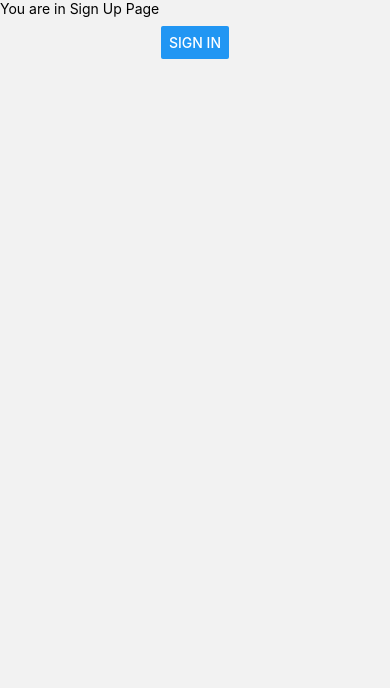
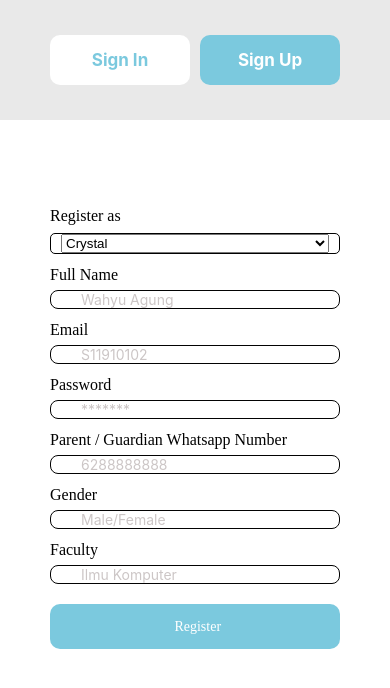
Before and after one commit to WahyuAgungBudiyanto/udorm, a React Native app: screen /SignUp in a window 390 px wide. Shown: the top 688 px of the page. Built offline with nearby package versions, Linux system fonts and the light colour scheme.

Commit message:
Sign In & Sign Up desain

```diff
--- a/package.json
+++ b/package.json
@@ -11,6 +11,7 @@
     "lint": "eslint ."
   },
   "dependencies": {
+    "@react-native-picker/picker": "^2.4.8",
     "@react-navigation/native": "^6.1.0",
     "@react-navigation/native-stack": "^6.9.5",
     "babel-plugin-module-resolver": "^4.1.0",
@@ -19,6 +20,7 @@
     "react-native": "0.70.6",
     "react-native-geolocation-service": "^5.3.1",
     "react-native-maps": "^1.3.2",
+    "react-native-radio-buttons-group": "^2.3.2",
     "react-native-safe-area-context": "^4.4.1",
     "react-native-screens": "^3.18.2",
     "react-native-svg": "^13.8.0",
--- a/src/assets/images/index.js
+++ b/src/assets/images/index.js
@@ -0,0 +1,3 @@
+import Exit from './exit.png';
+
+export {Exit};
--- a/src/components/atoms/Buttons/index.js
+++ b/src/components/atoms/Buttons/index.js
@@ -1,29 +1,39 @@
-import { StyleSheet, Text, View, TouchableOpacity } from 'react-native'
-import React from 'react'
+import {StyleSheet, Text, View, TouchableOpacity} from 'react-native';
+import React from 'react';
 
-const Button = ({title, color='#02CF8E', textColor='#020202', onPress}) => {
+const Button = ({
+  title,
+  color = '#02CF8E',
+  textColor = '#020202',
+  mL,
+  mT,
+  onPress,
+}) => {
   return (
     <TouchableOpacity onPress={onPress} activeOpacity={0.7}>
       <View style={styles.container(color)}>
         <Text style={styles.text(textColor)}>{title}</Text>
       </View>
     </TouchableOpacity>
-  )
-}
+  );
+};
 
-export default Button
+export default Button;
 
 const styles = StyleSheet.create({
-  container: (color) => ({
+  container: (color, pdL, pH, mH) => ({
     height: 45,
     backgroundColor: color,
     alignItems: 'center',
     justifyContent: 'center',
-    borderRadius: 8,
+    paddingLeft: 10,
+    paddingHorizontal: 50,
+    marginHorizontal: 50,
+    borderRadius: 10,
   }),
-  text: (textColor) => ({
+  text: textColor => ({
     fontSize: 14,
     fontFamily: 'Poppins-Medium',
     color: textColor,
-  })
-})
+  }),
+});
--- a/src/components/atoms/Label/index.js
+++ b/src/components/atoms/Label/index.js
@@ -1,18 +1,42 @@
-import { StyleSheet, Text, View } from 'react-native'
-import React from 'react'
+import {StyleSheet, Text, View} from 'react-native';
+import React from 'react';
 
-const Label = ({title, textFam = 'Poppins-Medium', textSize = 14, mL, mT}) => {
-  return <Text style={styles.txt(textFam, textSize, mL, mT)}>{title}</Text>;
+const Label = ({
+  title,
+  textFam = 'Poppins-Medium',
+  textSize = 14,
+  textColor = '#000000',
+  tALight,
+  jContent,
+  mL,
+  mT,
+}) => {
+  return (
+    <Text
+      style={styles.txt(
+        textFam,
+        textSize,
+        textColor,
+        tALight,
+        jContent,
+        mL,
+        mT,
+      )}>
+      {title}
+    </Text>
+  );
 };
 
 export default Label;
 
 const styles = StyleSheet.create({
-  txt: (textFam, textSize, mL, mT) => ({
+  txt: (textFam, textSize, textColor, tALight, jContent, mL, mT) => ({
     fontFamily: textFam,
     fontSize: textSize,
-    color: '#000000',
+    color: textColor,
     marginLeft: mL,
     marginTop: mT,
+    textAlign: tALight,
+    justifyContent: jContent,
   }),
 });
--- a/src/components/atoms/TextInput/index.js
+++ b/src/components/atoms/TextInput/index.js
@@ -5,7 +5,7 @@ const TextInput = ({title, placeholder}) => {
   return (
     <View>
       <Text style={styles.text}>{title}</Text>
-      <TextInputRN style={styles.input} placeholder={placeholder} />
+      <TextInputRN style={styles.input} placeholder={placeholder} placeholderTextColor="#CCC6C6"/>
     </View>
   );
 };
@@ -24,8 +24,8 @@ const styles = StyleSheet.create({
     borderWidth: 1,
     borderColor: '#020202',
     borderRadius: 8,
-    paddingLeft: 10,
-    paddingHorizontal: 10,
+    paddingLeft: 30,
+    paddingHorizontal: 150,
     marginHorizontal: 50,
   },
 });
--- a/src/components/molecules/Header/index.js
+++ b/src/components/molecules/Header/index.js
@@ -1,39 +1,27 @@
 import {StyleSheet, Text, View, TouchableOpacity, Button} from 'react-native';
 import React from 'react';
-import {IconBack} from '../../../assets/';
+import {IconBack, Exit} from '../../../assets';
 import {Gap} from './src/components/molecules';
 
-const Header = ({text, onPress, btnSignIn, btnSignUp}) => {
+const Header = ({onPress, navigation, SigninColor, SignupColor, SigninColorBack, SignupColorBack}) => {
   return (
     <View style={styles.container}>
       {/*Icon Back*/}
       <View style={styles.iconBack}>
-        <TouchableOpacity activeAOpacity={0.7} onPress={onPress}>
-          {/*<IconBack />*/}
-        </TouchableOpacity>
+        <TouchableOpacity
+          activeAOpacity={0.7}
+          onPress={onPress}></TouchableOpacity>
       </View>
       {/*Logo dan Teks*/}
       <View style={styles.logoWrapper}>
-        <View
-          style={[
-            styles.buttonWrapper,
-            {height: 50, backgroundColor: '#7BC9DE'},
-          ]}>
-          <TouchableOpacity onPress={() => btnSignIn()}>
-            <Text style={{color: '#FFFF', fontWeight: 'bold', fontSize: 17}}>
-              Sign In
-            </Text>
+        <View style={styles.btnSigninBack(SigninColorBack)}>
+          <TouchableOpacity onPress={() => navigation.navigate('SignIn')}>
+            <Text style={styles.btnSignin(SigninColor)}>Sign In</Text>
           </TouchableOpacity>
         </View>
-        <View
-          style={[
-            styles.buttonWrapper,
-            {height: 50, backgroundColor: 'white'},
-          ]}>
-          <TouchableOpacity onPress={() => btnSignUp()}>
-            <Text style={{color: '#7BC9DE', fontWeight: 'bold', fontSize: 17}}>
-              Sign Up
-            </Text>
+        <View style={styles.btnSignupBack(SignupColorBack)}>
+          <TouchableOpacity onPress={() => navigation.navigate('SignUp')}>
+            <Text style={styles.btnSignup(SignupColor)}>Sign Up</Text>
           </TouchableOpacity>
         </View>
       </View>
@@ -49,6 +37,34 @@ const styles = StyleSheet.create({
     height: 120,
     backgroundColor: 'rgba(211, 211, 211, 0.5)',
   },
+  btnSignin: SigninColor => ({
+    color: SigninColor,
+    fontWeight: 'bold',
+    fontSize: 17,
+  }),
+  btnSignup: SignupColor => ({
+    color: SignupColor,
+    fontWeight: 'bold',
+    fontSize: 17,
+  }),
+  btnSigninBack: SigninColorBack => ({
+    backgroundColor: SigninColorBack,
+    height: 50,
+    width: 140,
+    margin: 5,
+    borderRadius: 10,
+    alignItems: 'center',
+    justifyContent: 'center',
+  }),
+  btnSignupBack: SignupColorBack => ({
+    backgroundColor: SignupColorBack,
+    height: 50,
+    width: 140,
+    margin: 5,
+    borderRadius: 10,
+    alignItems: 'center',
+    justifyContent: 'center',
+  }),
   iconBack: {
     marginLeft: 29,
     marginTop: 30,
@@ -56,11 +72,4 @@ const styles = StyleSheet.create({
   logoWrapper: {
     flexDirection: 'row', // align children horizontally
   },
-  buttonWrapper: {
-    width: 140,
-    margin: 5,
-    borderRadius: 10,
-    alignItems: 'center',
-    justifyContent: 'center',
-  },
 });
--- /dev/null
+++ b/src/pages/Home/index.js
@@ -0,0 +1,23 @@
+import React, {useState} from 'react';
+import {StyleSheet, View, TouchableOpacity, ScrollView} from 'react-native';
+import Icon from 'react-native-vector-icons/FontAwesome';
+import {Picker} from '@react-native-picker/picker';
+import {Header, Button, TextInput, Gap, Label} from '../../components';
+
+const Home = ({navigation}) => {
+
+  return (
+    <ScrollView style={styles.container}>
+      <Label title="HOME"></Label>
+    </ScrollView>
+  );
+};
+
+export default Home;
+
+const styles = StyleSheet.create({
+  container: {
+    backgroundColor: 'white',
+  },
+
+});
--- a/src/pages/SignIn/index.js
+++ b/src/pages/SignIn/index.js
@@ -1,28 +1,133 @@
-import {StyleSheet, Text, View} from 'react-native';
-import React from 'react';
-import {Header, Button, TextInput, Gap} from '../../components';
+import {StyleSheet, View, TouchableOpacity,Text} from 'react-native';
+import {React, useState} from 'react';
+import {Header, Button, TextInput, Gap, Label} from '../../components';
+import Icon from 'react-native-vector-icons/FontAwesome';
+import {Picker} from '@react-native-picker/picker';
 
-const SignIn = ({navigation, title, placeholder}) => {
-  const btnSignIn = () => {
-    navigation.push('SignUp');
+const SignIn = ({navigation}) => {
+  const [selectedValue, setSelectedValue] = useState('option1');
+  const [isChecked, setIsChecked] = useState(false);
+
+  const handleCheck = () => {
+    setIsChecked(!isChecked);
   };
 
   return (
     <View style={styles.main}>
-      <Header />
-      <Text style={{color: 'black', marginTop: 30}}>LOGO</Text>
-      <Gap height={100} />
-      <TextInput title="Login As" placeholder="Type your email address" />
+      <Header
+        navigation={navigation}
+        SigninColor="#FFFF"
+        SignupColor="#7BC9DE"
+        SigninColorBack="#7BC9DE"
+        SignupColorBack="#FFFF"
+      />
+      <Gap height={87} />
+      <Label
+        title="Login as"
+        textSize={16}
+        textFam="Poppins-Regular"
+        tALight="left"
+        mL={50}
+      />
+      <Gap height={8} />
+      <View style={styles.pickerContainer}>
+        <View style={styles.pickerWrapper}>
+          <Picker
+            style={[styles.picker, {flex: 1}]}
+            selectedValue={selectedValue}
+            onValueChange={(itemValue, itemIndex) =>
+              setSelectedValue(itemValue)
+            }
+            dropdownIconColor="#7BC9DE">
+            <Picker.Item
+              label="Monitor"
+              value="monitor"
+              style={styles.pickerItem}
+            />
+            <Picker.Item
+              label="Mahasiswa"
+              value="mahasiswa"
+              style={styles.pickerItem}
+            />
+          </Picker>
+        </View>
+      </View>
+      <Gap height={12} />
+
       <TextInput title="Email" placeholder="S11910102" />
+      {/* <View style={{flexDirection: 'row'}}>
+        <View style={{flex: 4}}>
+          <TextInput title="Email" placeholder="S11910102" />
+        </View>
+        <View style={{flex: 5}}>
+          <TextInput placeholder="@student.unklab.ac.id" />
+        </View>
+      </View> */}
+      <Gap height={12} />
       <TextInput title="Password" placeholder="*******" />
+      <Gap height={12} />
+      <View style={styles.remember}>
+        <TouchableOpacity
+          onPress={handleCheck}
+          style={[
+            styles.checkmark,
+            isChecked && {backgroundColor: '#13FF0E', borderColor: '#13FF0E'},
+          ]}>
+          {isChecked && <Icon name="check" size={20} color="white" />}
+        </TouchableOpacity>
+        <Label title="Remember Me" textColor="#585757" />
+      </View>
+      <Gap height={12} />
+      <Button
+        title="             Login"
+        color="#7BC9DE"
+        textColor="white"
+        onPress={() => navigation.navigate('SignUp')}
+      />
+      <Gap height={8} />
+      <Label title="Forgot password?" tALight="center" jContent="center" />
+      <Gap height={300} />
     </View>
   );
 };
-
-export default SignIn;
 
 const styles = StyleSheet.create({
   main: {
     backgroundColor: 'white',
   },
+  checkmark: {
+    width: 20,
+    height: 20,
+    borderWidth: 1,
+    borderColor: 'black',
+    paddingHorizontal: 10,
+    marginHorizontal: 50,
+    borderRadius: 20,
+    marginRight: 10,
+  },
+  remember: {
+    flexDirection: 'row',
+    alignItems: 'center',
+    justifyContent: 'flex-start',
+  },
+
+
+  pickerContainer: {
+    paddingHorizontal: 10,
+    marginHorizontal: 50,
+    borderWidth: 1,
+    borderColor: 'black',
+    borderRadius: 5,
+  },
+  pickerWrapper: {
+    flexDirection: 'row',
+  },
+  picker: {
+    color: 'black',
+  },
+  pickerItem: {
+    color: 'white',
+  },
 });
+
+export default SignIn;
--- a/src/pages/SignUp/index.js
+++ b/src/pages/SignUp/index.js
@@ -1,27 +1,123 @@
-import {Button, StyleSheet, Text, View} from 'react-native';
-import React from 'react';
+import React, {useState} from 'react';
+import {StyleSheet, View, TouchableOpacity, ScrollView} from 'react-native';
+import Icon from 'react-native-vector-icons/FontAwesome';
+import {Picker} from '@react-native-picker/picker';
+import {Header, Button, TextInput, Gap, Label} from '../../components';
 
 const SignUp = ({navigation}) => {
-  const btnSignIn = () => {
-    navigation.push('SignIn');
+  const [selectedValue, setSelectedValue] = useState('option1');
+  const [isChecked, setIsChecked] = useState(false);
+
+  const handleCheck = () => {
+    setIsChecked(!isChecked);
   };
 
   return (
-    <View>
-      <Text>You are in Sign Up Page</Text>
-      <View style={styles.btnSign}>
-        <Button title="Sign In" onPress={() => btnSignIn()} />
+    <ScrollView style={styles.container}>
+      <Header
+        navigation={navigation}
+        SigninColor="#7BC9DE"
+        SignupColor="#FFFF"
+        SigninColorBack="#FFFF"
+        SignupColorBack="#7BC9DE"
+      />
+
+      <Gap height={87} />
+
+      <Label
+        title="Register as"
+        textSize={16}
+        textFam="Poppins-Regular"
+        tALight="left"
+        mL={50}
+      />
+
+      <Gap height={8} />
+
+      <View style={styles.pickerContainer}>
+        <View style={styles.pickerWrapper}>
+          <Picker
+            style={[styles.picker, {flex: 1}]}
+            selectedValue={selectedValue}
+            onValueChange={(itemValue, itemIndex) =>
+              setSelectedValue(itemValue)
+            }
+            dropdownIconColor="#7BC9DE">
+            <Picker.Item label="Crystal" value="1" style={styles.pickerItem} />
+            <Picker.Item label="Edel" value="2" style={styles.pickerItem} />
+            <Picker.Item label="Genset" value="3" style={styles.pickerItem} />
+            <Picker.Item label="Guest" value="4" style={styles.pickerItem} />
+            <Picker.Item label="Jasmine" value="5" style={styles.pickerItem} />
+            <Picker.Item label="Annex" value="6" style={styles.pickerItem} />
+          </Picker>
+        </View>
       </View>
-    </View>
+      <Gap height={12} />
+      <TextInput title="Full Name" placeholder="Wahyu Agung" />
+      <Gap height={12} />
+      <TextInput title="Email" placeholder="S11910102" />
+      <Gap height={12} />
+      <TextInput title="Password" placeholder="*******" />
+      <Gap height={12} />
+      <TextInput
+        title="Parent / Guardian Whatsapp Number"
+        placeholder="6288888888"
+      />
+      <Gap height={12} />
+      <TextInput title="Gender" placeholder="Male/Female" />
+      <Gap height={12} />
+      <TextInput title="Faculty" placeholder="Ilmu Komputer" />
+      <Gap height={20} />
+
+      <Button
+        title="             Register"
+        color="#7BC9DE"
+        textColor="white"
+        onPress={() => navigation.navigate('Home')}
+      />
+
+      <Gap height={20} />
+    </ScrollView>
   );
 };
 
 export default SignUp;
 
 const styles = StyleSheet.create({
-  btnSign: {
-    height: '100%',
+  container: {
+    backgroundColor: 'white',
+  },
+  checkmark: {
+    width: 20,
+    height: 20,
+    borderWidth: 1,
+    borderColor: 'black',
+    paddingHorizontal: 10,
+    marginHorizontal: 50,
+    borderRadius: 20,
+    marginRight: 10,
+  },
+  remember: {
+    flexDirection: 'row',
+    alignItems: 'center',
+    justifyContent: 'flex-start',
+  },
+  pickerContainer: {
+    paddingHorizontal: 10,
+    marginHorizontal: 50,
+    borderWidth: 1,
+    borderColor: 'black',
+    borderRadius: 5,
+  },
+  pickerWrapper: {
+    flexDirection: 'row',
+    alignItems: 'center',
     justifyContent: 'center',
-    alignItems: 'center',
+  },
+  picker: {
+    color: 'black',
+  },
+  pickerItem: {
+    color: 'white',
   },
 });
--- a/src/pages/index.js
+++ b/src/pages/index.js
@@ -1,7 +1,8 @@
 //pages
 import SignIn from './SignIn';
 import SignUp from './SignUp';
+import Home from './Home';
 import Maps from './Maps';
 import Background from './Background';
 
-export {SignIn, SignUp, Maps, Background};
+export {SignIn, SignUp, Home, Maps, Background};
--- a/src/routers/index.js
+++ b/src/routers/index.js
@@ -1,6 +1,6 @@
 import React from 'react';
 import {createNativeStackNavigator} from '@react-navigation/native-stack';
-import {SignIn, SignUp} from '../pages';
+import {SignIn, SignUp, Home} from '../pages';
 import {MainLoc} from '../pages/Maps';
 
 const Stack = createNativeStackNavigator();
@@ -8,11 +8,12 @@ const Stack = createNativeStackNavigator();
 export default function Router() {
   return (
     <Stack.Navigator
-      initialRouteName="SignIn"
+      initialRouteName="SignUp"
       screenOptions={{headerShown: false}}>
       <Stack.Screen name="MainLoc" component={MainLoc} />
       <Stack.Screen name="SignIn" component={SignIn} />
       <Stack.Screen name="SignUp" component={SignUp} />
+      <Stack.Screen name="Home" component={Home} />
     </Stack.Navigator>
   );
 }
```
Also changed, not shown: 2 other files (tests, documents, lock files or other folders).
